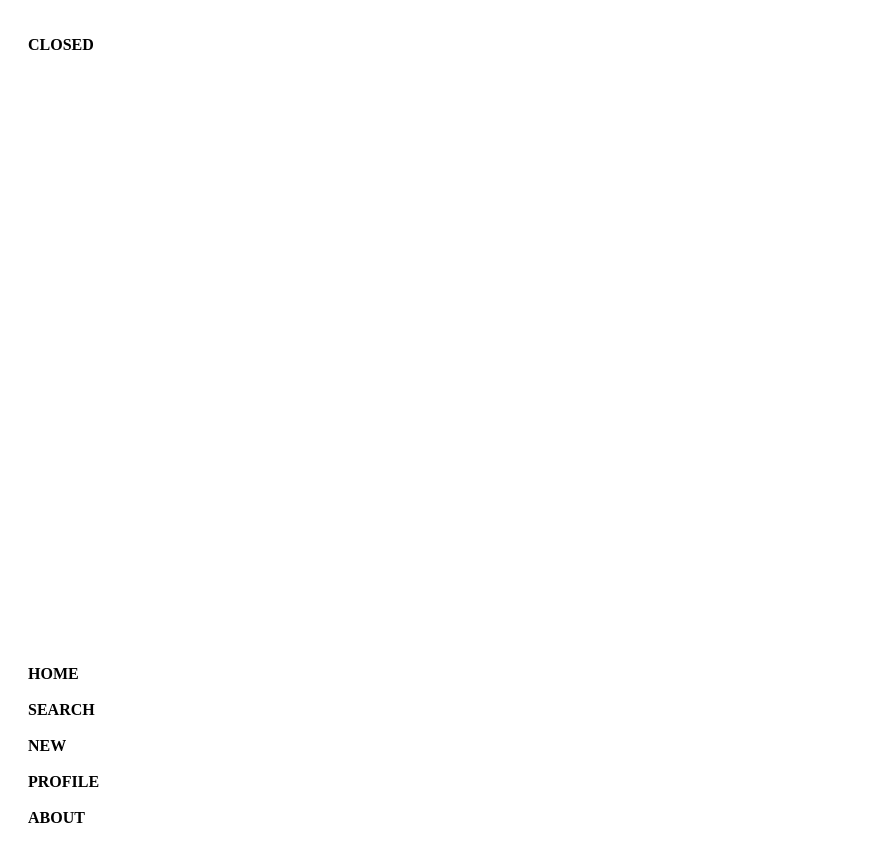
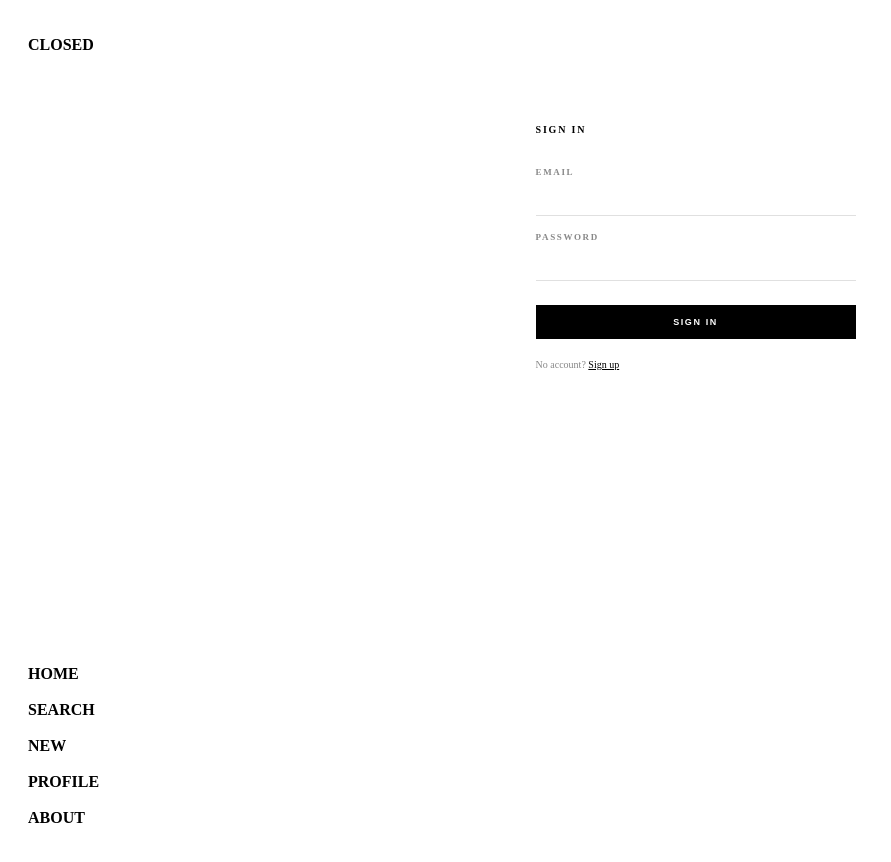
Before and after one commit to jmmyzhang/new-closed, an Angular app: page /login in a window 1280 px wide. Shown: the whole page, without its empty margins (0-891 px from the left). Built offline with nearby package versions, Linux system fonts and the light colour scheme.

Commit message:
feat: add login and signup pages with profile creation

```diff
--- a/src/app/core/services/auth.service.ts
+++ b/src/app/core/services/auth.service.ts
@@ -29,12 +29,13 @@ export class AuthService {
     });
   }
 
-  signUp(email: string, password: string, username: string) {
-    return this.supabase.auth.signUp({
-      email,
-      password,
-      options: { data: { username } },
-    });
+  async signUp(email: string, password: string, username: string) {
+    const { data, error } = await this.supabase.auth.signUp({ email, password });
+    if (error || !data.user) return { error: error ?? new Error('Signup failed') };
+    const { error: profileError } = await this.supabase
+      .from('profiles')
+      .insert({ id: data.user.id, username });
+    return { error: profileError ?? null };
   }
 
   signIn(email: string, password: string) {
--- /dev/null
+++ b/src/app/features/auth/login.component.html
@@ -0,0 +1,23 @@
+<div class="auth-container">
+  <h1 class="auth-title">Sign In</h1>
+
+  @if (error()) {
+    <p class="auth-error">{{ error() }}</p>
+  }
+
+  <form class="auth-form" (ngSubmit)="onSubmit()">
+    <div class="field">
+      <label class="field-label">Email</label>
+      <input class="field-input" type="email" [ngModel]="email()" (ngModelChange)="email.set($event)" name="email" required />
+    </div>
+    <div class="field">
+      <label class="field-label">Password</label>
+      <input class="field-input" type="password" [ngModel]="password()" (ngModelChange)="password.set($event)" name="password" required />
+    </div>
+    <button class="auth-btn" type="submit" [disabled]="loading()">
+      {{ loading() ? 'Signing in...' : 'Sign In' }}
+    </button>
+  </form>
+
+  <p class="auth-switch">No account? <a routerLink="/signup">Sign up</a></p>
+</div>
--- /dev/null
+++ b/src/app/features/auth/login.component.scss
@@ -0,0 +1,65 @@
+.auth-container {
+  max-width: 320px;
+  margin: 80px auto 0;
+}
+
+.auth-title {
+  font-size: 10px;
+  font-weight: 700;
+  letter-spacing: 0.18em;
+  text-transform: uppercase;
+  margin-bottom: 32px;
+}
+
+.auth-error {
+  font-size: 10px;
+  color: #c00;
+  margin-bottom: 16px;
+  letter-spacing: 0.04em;
+}
+
+.auth-form { display: flex; flex-direction: column; gap: 16px; }
+
+.field { display: flex; flex-direction: column; gap: 6px; }
+
+.field-label {
+  font-size: 9px;
+  font-weight: 700;
+  letter-spacing: 0.18em;
+  text-transform: uppercase;
+  color: #888;
+}
+
+.field-input {
+  border: 1px solid #e0e0e0;
+  border-top: none;
+  border-left: none;
+  border-right: none;
+  padding: 10px 0;
+  font-size: 11px;
+  font-family: var(--font-sans);
+  outline: none;
+  background: transparent;
+  &:focus { border-bottom-color: #000; }
+}
+
+.auth-btn {
+  margin-top: 8px;
+  padding: 12px;
+  background: #000;
+  color: #fff;
+  border: none;
+  font-size: 9px;
+  font-weight: 700;
+  letter-spacing: 0.18em;
+  text-transform: uppercase;
+  cursor: pointer;
+  &:disabled { opacity: 0.5; cursor: not-allowed; }
+}
+
+.auth-switch {
+  margin-top: 20px;
+  font-size: 10px;
+  color: #888;
+  a { color: #000; }
+}
--- a/src/app/features/auth/login.component.ts
+++ b/src/app/features/auth/login.component.ts
@@ -1,4 +1,31 @@
-import { Component } from '@angular/core';
+import { Component, signal } from '@angular/core';
+import { FormsModule } from '@angular/forms';
+import { Router, RouterLink } from '@angular/router';
+import { AuthService } from '../../core/services/auth.service';
 
-@Component({ selector: 'app-login', standalone: true, template: '' })
-export class LoginComponent {}
+@Component({
+  selector: 'app-login',
+  imports: [FormsModule, RouterLink],
+  templateUrl: './login.component.html',
+  styleUrl: './login.component.scss'
+})
+export class LoginComponent {
+  email = signal('');
+  password = signal('');
+  error = signal<string | null>(null);
+  loading = signal(false);
+
+  constructor(private auth: AuthService, private router: Router) {}
+
+  async onSubmit() {
+    this.error.set(null);
+    this.loading.set(true);
+    const { error } = await this.auth.signIn(this.email(), this.password());
+    this.loading.set(false);
+    if (error) {
+      this.error.set(error.message);
+    } else {
+      this.router.navigate(['/profile']);
+    }
+  }
+}
--- /dev/null
+++ b/src/app/features/auth/signup.component.html
@@ -0,0 +1,27 @@
+<div class="auth-container">
+  <h1 class="auth-title">Create Account</h1>
+
+  @if (error()) {
+    <p class="auth-error">{{ error() }}</p>
+  }
+
+  <form class="auth-form" (ngSubmit)="onSubmit()">
+    <div class="field">
+      <label class="field-label">Username</label>
+      <input class="field-input" type="text" [ngModel]="username()" (ngModelChange)="username.set($event)" name="username" required />
+    </div>
+    <div class="field">
+      <label class="field-label">Email</label>
+      <input class="field-input" type="email" [ngModel]="email()" (ngModelChange)="email.set($event)" name="email" required />
+    </div>
+    <div class="field">
+      <label class="field-label">Password</label>
+      <input class="field-input" type="password" [ngModel]="password()" (ngModelChange)="password.set($event)" name="password" required minlength="6" />
+    </div>
+    <button class="auth-btn" type="submit" [disabled]="loading()">
+      {{ loading() ? 'Creating account...' : 'Create Account' }}
+    </button>
+  </form>
+
+  <p class="auth-switch">Have an account? <a routerLink="/login">Sign in</a></p>
+</div>
--- /dev/null
+++ b/src/app/features/auth/signup.component.scss
@@ -0,0 +1,65 @@
+.auth-container {
+  max-width: 320px;
+  margin: 80px auto 0;
+}
+
+.auth-title {
+  font-size: 10px;
+  font-weight: 700;
+  letter-spacing: 0.18em;
+  text-transform: uppercase;
+  margin-bottom: 32px;
+}
+
+.auth-error {
+  font-size: 10px;
+  color: #c00;
+  margin-bottom: 16px;
+  letter-spacing: 0.04em;
+}
+
+.auth-form { display: flex; flex-direction: column; gap: 16px; }
+
+.field { display: flex; flex-direction: column; gap: 6px; }
+
+.field-label {
+  font-size: 9px;
+  font-weight: 700;
+  letter-spacing: 0.18em;
+  text-transform: uppercase;
+  color: #888;
+}
+
+.field-input {
+  border: 1px solid #e0e0e0;
+  border-top: none;
+  border-left: none;
+  border-right: none;
+  padding: 10px 0;
+  font-size: 11px;
+  font-family: var(--font-sans);
+  outline: none;
+  background: transparent;
+  &:focus { border-bottom-color: #000; }
+}
+
+.auth-btn {
+  margin-top: 8px;
+  padding: 12px;
+  background: #000;
+  color: #fff;
+  border: none;
+  font-size: 9px;
+  font-weight: 700;
+  letter-spacing: 0.18em;
+  text-transform: uppercase;
+  cursor: pointer;
+  &:disabled { opacity: 0.5; cursor: not-allowed; }
+}
+
+.auth-switch {
+  margin-top: 20px;
+  font-size: 10px;
+  color: #888;
+  a { color: #000; }
+}
--- a/src/app/features/auth/signup.component.ts
+++ b/src/app/features/auth/signup.component.ts
@@ -1,4 +1,32 @@
-import { Component } from '@angular/core';
+import { Component, signal } from '@angular/core';
+import { FormsModule } from '@angular/forms';
+import { Router, RouterLink } from '@angular/router';
+import { AuthService } from '../../core/services/auth.service';
 
-@Component({ selector: 'app-signup', standalone: true, template: '' })
-export class SignupComponent {}
+@Component({
+  selector: 'app-signup',
+  imports: [FormsModule, RouterLink],
+  templateUrl: './signup.component.html',
+  styleUrl: './signup.component.scss'
+})
+export class SignupComponent {
+  email = signal('');
+  password = signal('');
+  username = signal('');
+  error = signal<string | null>(null);
+  loading = signal(false);
+
+  constructor(private auth: AuthService, private router: Router) {}
+
+  async onSubmit() {
+    this.error.set(null);
+    this.loading.set(true);
+    const { error } = await this.auth.signUp(this.email(), this.password(), this.username());
+    this.loading.set(false);
+    if (error) {
+      this.error.set((error as any).message ?? String(error));
+    } else {
+      this.router.navigate(['/profile']);
+    }
+  }
+}
```
